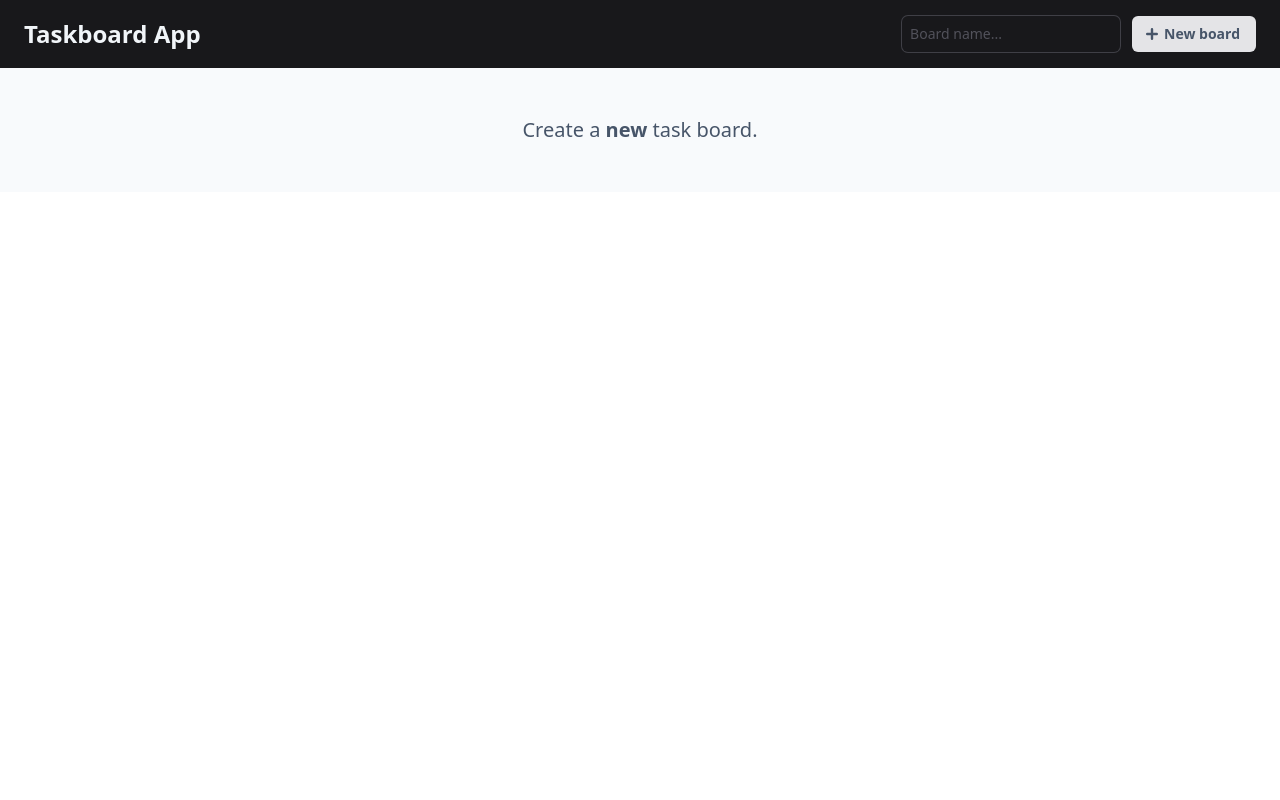
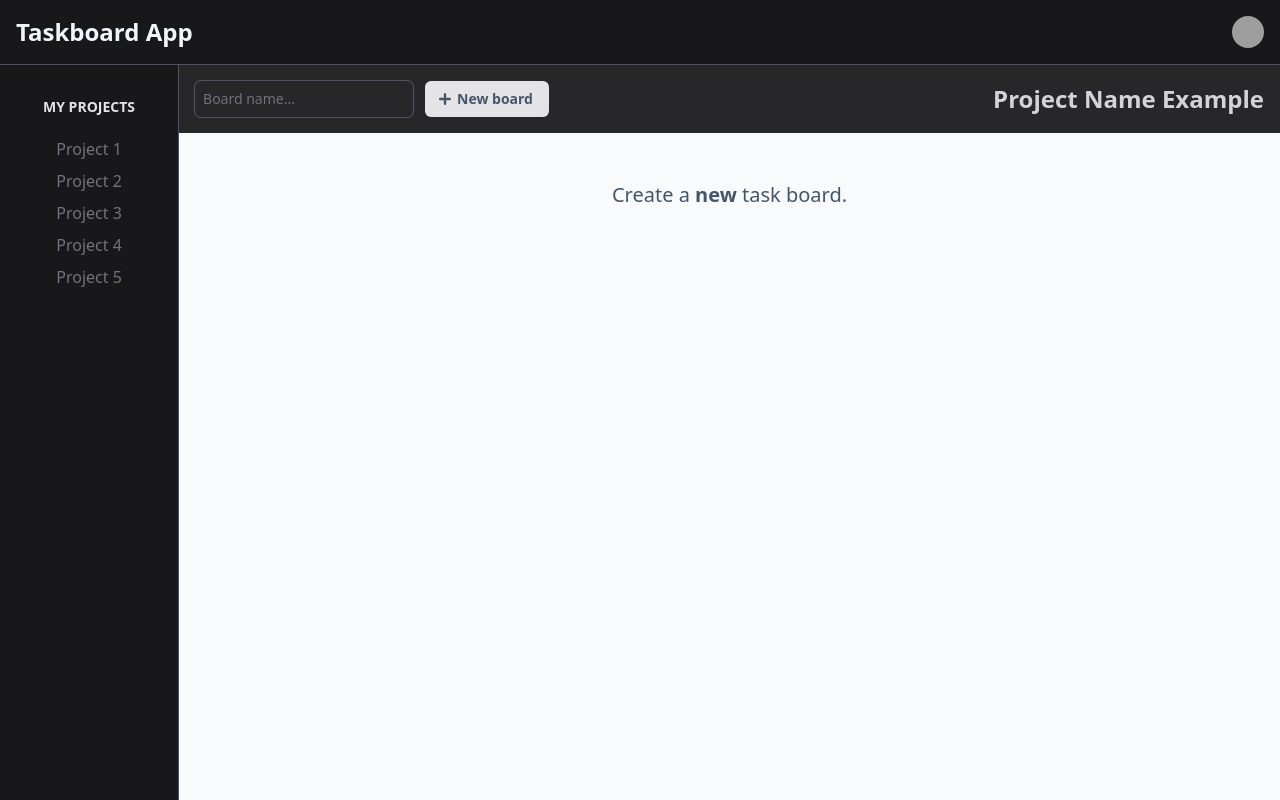
Before and after one commit to valentepablo/taskboard-app, a React (Create React App) app: page / in a window 1280 px wide. Built offline with nearby package versions, Linux system fonts and the light colour scheme; grey boxes are pictures that could not be loaded.

Commit message:
Se creo sidebar y panel de proyecto

```diff
--- a/src/App.js
+++ b/src/App.js
@@ -1,16 +1,25 @@
 import React from 'react';
 import Navbar from './components/Navbar';
+import Sidebar from './components/Sidebar';
 import BoardsContainer from './components/BoardsContainer';
-import { BoardProvider } from './components/Context/BoardContext';
+import { BoardProvider } from './context/BoardContext';
+import ProjectPanelContainer from './components/ProjectPanelContainer';
 
 function App() {
-
   return (
     <>
-      <BoardProvider>
+      <div className='flex h-screen flex-col'>
+        <BoardProvider>
           <Navbar />
-          <BoardsContainer />
-      </BoardProvider>
+          <div className='flex h-full grow overflow-y-hidden'>
+            <Sidebar />
+            <main className='flex w-full flex-col'>
+              <ProjectPanelContainer />
+              <BoardsContainer />
+            </main>
+          </div>
+        </BoardProvider>
+      </div>
     </>
   );
 }
--- a/src/components/Board.jsx
+++ b/src/components/Board.jsx
@@ -1,12 +1,9 @@
 import React, { useState, useContext } from 'react';
 import Task from './Task';
-import { BoardContext } from './Context/BoardContext';
-
+import { BoardContext } from '../context/BoardContext';
 
 const Board = ({ board }) => {
-
-  const { deleteBoard } = useContext(BoardContext)   // FUNCION PARA ELIMINAR TAREA COMPLETA, HEREDADA DE BOARDCONTEXT
-
+  const { deleteBoard } = useContext(BoardContext);
 
   const [taskList, setTaskList] = useState([]);
   const [newTask, setNewTask] = useState('');
@@ -52,18 +49,30 @@ const Board = ({ board }) => {
     setTaskList([...modifiedTaskList]);
   };
 
-
   return (
     <div
       id={board.id}
       className='grid-rows-min grid min-w-[288px] self-start rounded-md bg-white shadow'>
       <div
-        className={`flex flex-col justify-between gap-2 px-4 py-4 text-xl font-semibold text-slate-700 ${taskList.length > 0 ? 'border-b' : ''
-          }`}>
+        className={`flex flex-col justify-between gap-2 px-4 py-4 text-xl font-semibold text-slate-700 ${
+          taskList.length > 0 ? 'border-b' : ''
+        }`}>
         <div className='flex items-center justify-between'>
-          <h3 className="cursor-pointer hover:text-sky-400" >{board.name}</h3>
-          <button className='cursor-pointer select-none hover:text-red-500'>
-            <svg className="w-5 h-5 cursor-pointer" fill="currentColor" viewBox="0 0 20 20" xmlns="http://www.w3.org/2000/svg"><path fillRule="evenodd" d="M9 2a1 1 0 00-.894.553L7.382 4H4a1 1 0 000 2v10a2 2 0 002 2h8a2 2 0 002-2V6a1 1 0 100-2h-3.382l-.724-1.447A1 1 0 0011 2H9zM7 8a1 1 0 012 0v6a1 1 0 11-2 0V8zm5-1a1 1 0 00-1 1v6a1 1 0 102 0V8a1 1 0 00-1-1z" clipRule="evenodd" onClick={() => deleteBoard(board.id)} /></svg>
+          <h3 className='cursor-pointer hover:text-sky-400'>{board.name}</h3>
+          <button
+            onClick={() => deleteBoard(board.id)}
+            className='cursor-pointer select-none text-slate-500 hover:text-red-500'>
+            <svg
+              className='w-6 h-6'
+              fill='currentColor'
+              viewBox='0 0 20 20'
+              xmlns='http://www.w3.org/2000/svg'>
+              <path
+                fillRule='evenodd'
+                d='M4.293 4.293a1 1 0 011.414 0L10 8.586l4.293-4.293a1 1 0 111.414 1.414L11.414 10l4.293 4.293a1 1 0 01-1.414 1.414L10 11.414l-4.293 4.293a1 1 0 01-1.414-1.414L8.586 10 4.293 5.707a1 1 0 010-1.414z'
+                clipRule='evenodd'
+              />
+            </svg>
           </button>
         </div>
         <div className='relative flex items-center justify-between gap-2'>
@@ -75,7 +84,7 @@ const Board = ({ board }) => {
             value={newTask}
             placeholder='Nueva tarea...'
             type='text'
-            className='px-2 py-1 text-sm font-normal border outline-none grow bg-slate-50 text-slate-400 hover:bg-slate-100 focus:ring-1 focus:ring-sky-400'
+            className='px-2 py-1 pr-6 text-sm font-normal border outline-none grow bg-slate-50 text-slate-400 hover:bg-slate-100 focus:ring-1 focus:ring-sky-400'
           />
           <button
             onClick={handleAddTask}
--- a/src/components/BoardsContainer.jsx
+++ b/src/components/BoardsContainer.jsx
@@ -1,27 +1,23 @@
 import React, { useContext } from 'react';
-import { BoardContext } from './Context/BoardContext';
+import { BoardContext } from '../context/BoardContext';
 import Board from './Board';
 
 const BoardsContainer = () => {
-
-  const { boards } = useContext(BoardContext)
-
+  const { boards } = useContext(BoardContext);
 
   return (
     <div
-      className={
-        boards.length > 0
-          ? 'grid grid-cols-4 gap-10 p-12 bg-slate-50 content-start'
-          : 'grid gap-10 p-12 bg-slate-50'
-      }>
+      className={`scrollbar grid flex-1 gap-10 overflow-y-auto overflow-x-hidden bg-slate-50 p-12 ${
+        boards.length > 0 ? 'grid-cols-4 content-start' : ''
+      }`}>
       {boards.length > 0 ? (
         boards.map((board) => {
           return <Board key={board.id} board={board} />;
         })
       ) : (
-          <p className="mx-auto text-xl text-slate-600">
-            Create a <strong>new</strong> task board.
-          </p>
+        <p className='mx-auto text-xl text-slate-600'>
+          Create a <strong>new</strong> task board.
+        </p>
       )}
     </div>
   );
--- a/src/components/Context/BoardContext.jsx
+++ /dev/null
@@ -1,35 +0,0 @@
-import React from 'react'
-import { useState } from 'react';
-import { createContext } from 'react'
-
-export const BoardContext = createContext()
-
-export const BoardProvider = (props) => {
-
-    const [boards, setBoards] = useState([]);
-    const [boardName, setBoardName] = useState('');
-
-    const handleSetBoardName = (e) => {
-        setBoardName(e.currentTarget.value);
-    };
-
-    const handleNewBoard = () => {
-        const newBoard = {
-            id: Math.floor(Math.random() * 1000),
-            name: boardName ? boardName : 'Nueva lista',
-            tasks: [],
-        };
-        setBoards([...boards, newBoard]);
-        setBoardName('');
-    };
-
-    const deleteBoard = (id) => {
-        setBoards(boards.filter(board => board.id !== id ))
-    }
-
-    return (
-        <BoardContext.Provider value={{ boards, boardName, handleSetBoardName, handleNewBoard, deleteBoard }}>
-            {props.children}
-        </BoardContext.Provider>
-    )
-}
--- a/src/components/Navbar.jsx
+++ b/src/components/Navbar.jsx
@@ -1,55 +1,23 @@
 import React from 'react';
-import { useContext } from 'react';
-import { BoardContext } from './Context/BoardContext'
 
 const Navbar = () => {
-
-  const { boardName, handleSetBoardName, handleNewBoard } = useContext(BoardContext)
-
-
   return (
-
-    <nav className='flex items-center justify-between px-6 py-4 bg-zinc-900 text-slate-100'>
+    <nav className='flex items-center justify-between px-4 py-4 border-b border-b-zinc-600 bg-zinc-900 text-slate-100'>
       <h1 className='text-2xl font-bold'>Taskboard App</h1>
-      <ul className='flex items-center gap-3'>
-
-        <li>
-          <input
-            value={boardName}
-            onChange={handleSetBoardName}
-
-            placeholder='Board name...'
-            type='text'
-            className='px-2 py-2 text-sm font-normal rounded-md outline-none grow bg-inherit text-slate-400 ring-1 ring-zinc-700 placeholder:text-zinc-600 focus:ring-sky-400'
-
-            onKeyDown={(e) => {
-              if (e.key === 'Enter') handleNewBoard();
-            }}
+      <div className='relative w-8 h-8 cursor-pointer'>
+        <div>
+          <img
+            className='relative rounded-full hover-arrow'
+            src='https://placeimg.com/50/50/people'
+            alt='People avatar'
           />
-        </li>
-        <li>
-          <button
-            onClick={handleNewBoard}
-
-            className='flex cursor-pointer items-center rounded-md bg-zinc-200 px-2 py-1.5 pr-4 text-sm font-semibold text-slate-600 hover:text-sky-500'>
-            <span>
-              <svg
-                className='w-6 h-6'
-                fill='currentColor'
-                viewBox='0 0 20 20'
-                xmlns='http://www.w3.org/2000/svg'>
-                <path
-                  fillRule='evenodd'
-                  d='M10 5a1 1 0 011 1v3h3a1 1 0 110 2h-3v3a1 1 0 11-2 0v-3H6a1 1 0 110-2h3V6a1 1 0 011-1z'
-                  clipRule='evenodd'
-                />
-              </svg>
-            </span>
-            New board
-
-          </button>
-        </li>
-      </ul>
+        </div>
+        <div className='absolute right-0 top-full mt-1.5 flex hidden flex-col gap-2 rounded-md border border-zinc-800 bg-zinc-900 p-3 text-sm text-zinc-400  shadow shadow-zinc-900'>
+          <p className='hover:text-zinc-300'>Perfil</p>
+          <p className='hover:text-zinc-300'>Configuracion</p>
+          <p className='hover:text-zinc-300'>Salir</p>
+        </div>
+      </div>
     </nav>
   );
 };
--- /dev/null
+++ b/src/components/ProjectPanelContainer.jsx
@@ -0,0 +1,46 @@
+import { useContext } from 'react';
+import { BoardContext } from '../context/BoardContext';
+
+const ProjectPanelContainer = () => {
+  const { boardName, handleSetBoardName, handleNewBoard } =
+    useContext(BoardContext);
+  return (
+    <div className='flex items-center justify-between gap-5 p-4 bg-zinc-800'>
+      <div className='flex items-center gap-3'>
+        <input
+          value={boardName}
+          onChange={handleSetBoardName}
+          placeholder='Board name...'
+          type='text'
+          className='px-2 py-2 text-sm font-normal rounded-md outline-none grow bg-inherit text-zinc-400 ring-1 ring-zinc-600 placeholder:text-zinc-500 focus:ring-sky-400'
+          onKeyDown={(e) => {
+            if (e.key === 'Enter') handleNewBoard();
+          }}
+        />
+        <button
+          onClick={handleNewBoard}
+          className='flex cursor-pointer items-center rounded-md bg-zinc-200 px-2 py-1.5 pr-4 text-sm font-semibold text-slate-600  hover:text-sky-500'>
+          <span>
+            <svg
+              className='w-6 h-6'
+              fill='currentColor'
+              viewBox='0 0 20 20'
+              xmlns='http://www.w3.org/2000/svg'>
+              <path
+                fillRule='evenodd'
+                d='M10 5a1 1 0 011 1v3h3a1 1 0 110 2h-3v3a1 1 0 11-2 0v-3H6a1 1 0 110-2h3V6a1 1 0 011-1z'
+                clipRule='evenodd'
+              />
+            </svg>
+          </span>
+          New board
+        </button>
+      </div>
+      <div className='text-2xl font-semibold text-zinc-300'>
+        Project Name Example
+      </div>
+    </div>
+  );
+};
+
+export default ProjectPanelContainer;
--- /dev/null
+++ b/src/components/Sidebar.jsx
@@ -0,0 +1,30 @@
+import React from 'react';
+
+const Sidebar = () => {
+  return (
+    <div className='flex flex-col items-center py-8 border-r w-52 border-r-zinc-600 bg-zinc-900 text-zinc-200'>
+      <div className='flex flex-col items-center w-full gap-4 projects-container '>
+        <h2 className='text-sm font-semibold uppercase'>My projects</h2>
+        <ul className='flex flex-col items-center w-full font-medium text-center '>
+          <li className='w-full py-1 cursor-pointer text-zinc-500 hover:bg-zinc-800 hover:text-sky-400'>
+            Project 1
+          </li>
+          <li className='w-full py-1 cursor-pointer text-zinc-500 hover:bg-zinc-800 hover:text-sky-400'>
+            Project 2
+          </li>
+          <li className='w-full py-1 cursor-pointer text-zinc-500 hover:bg-zinc-800 hover:text-sky-400'>
+            Project 3
+          </li>
+          <li className='w-full py-1 cursor-pointer text-zinc-500 hover:bg-zinc-800 hover:text-sky-400'>
+            Project 4
+          </li>
+          <li className='w-full py-1 cursor-pointer text-zinc-500 hover:bg-zinc-800 hover:text-sky-400'>
+            Project 5
+          </li>
+        </ul>
+      </div>
+    </div>
+  );
+};
+
+export default Sidebar;
--- a/src/components/Task.jsx
+++ b/src/components/Task.jsx
@@ -1,7 +1,6 @@
 import React from 'react';
 
 const Task = ({ task, deleteTask, editTask, handleTaskNameChange }) => {
-
   return (
     <li
       id={task.id}
@@ -33,13 +32,13 @@ const Task = ({ task, deleteTask, editTask, handleTaskNameChange }) => {
           onClick={deleteTask}
           className='cursor-pointer select-none hover:text-red-500'>
           <svg
-            className='w-6 h-6'
+            className='w-6 h-6 cursor-pointer'
             fill='currentColor'
             viewBox='0 0 20 20'
             xmlns='http://www.w3.org/2000/svg'>
             <path
               fillRule='evenodd'
-              d='M4.293 4.293a1 1 0 011.414 0L10 8.586l4.293-4.293a1 1 0 111.414 1.414L11.414 10l4.293 4.293a1 1 0 01-1.414 1.414L10 11.414l-4.293 4.293a1 1 0 01-1.414-1.414L8.586 10 4.293 5.707a1 1 0 010-1.414z'
+              d='M9 2a1 1 0 00-.894.553L7.382 4H4a1 1 0 000 2v10a2 2 0 002 2h8a2 2 0 002-2V6a1 1 0 100-2h-3.382l-.724-1.447A1 1 0 0011 2H9zM7 8a1 1 0 012 0v6a1 1 0 11-2 0V8zm5-1a1 1 0 00-1 1v6a1 1 0 102 0V8a1 1 0 00-1-1z'
               clipRule='evenodd'
             />
           </svg>
--- /dev/null
+++ b/src/context/BoardContext.jsx
@@ -0,0 +1,39 @@
+import React, { useState, createContext } from 'react';
+export const BoardContext = createContext();
+
+export const BoardProvider = ({ children }) => {
+  const [boards, setBoards] = useState([]);
+  const [boardName, setBoardName] = useState('');
+
+  const handleSetBoardName = (e) => {
+    setBoardName(e.currentTarget.value);
+  };
+
+  const handleNewBoard = () => {
+    const newBoard = {
+      id: Math.floor(Math.random() * 10000),
+      name: boardName ? boardName : 'Nueva lista',
+      tasks: [],
+    };
+    setBoards([...boards, newBoard]);
+    setBoardName('');
+    console.log(boards);
+  };
+
+  const deleteBoard = (id) => {
+    setBoards(boards.filter((board) => board.id !== id));
+  };
+
+  return (
+    <BoardContext.Provider
+      value={{
+        boards,
+        boardName,
+        handleSetBoardName,
+        handleNewBoard,
+        deleteBoard,
+      }}>
+      {children}
+    </BoardContext.Provider>
+  );
+};
--- a/src/index.css
+++ b/src/index.css
@@ -2,3 +2,21 @@
 @tailwind base;
 @tailwind components;
 @tailwind utilities;
+
+@layer utilities {
+  .scrollbar::-webkit-scrollbar {
+    width: 15px;
+  }
+
+  .scrollbar::-webkit-scrollbar-track {
+    background: #222222;
+  }
+
+  .scrollbar::-webkit-scrollbar-thumb {
+    background: #666666;
+  }
+
+  .scrollbar::-webkit-scrollbar-thumb:hover {
+    background: #777777;
+  }
+}
```
Also changed, not shown: 1 other file (tests, documents, lock files or other folders).
